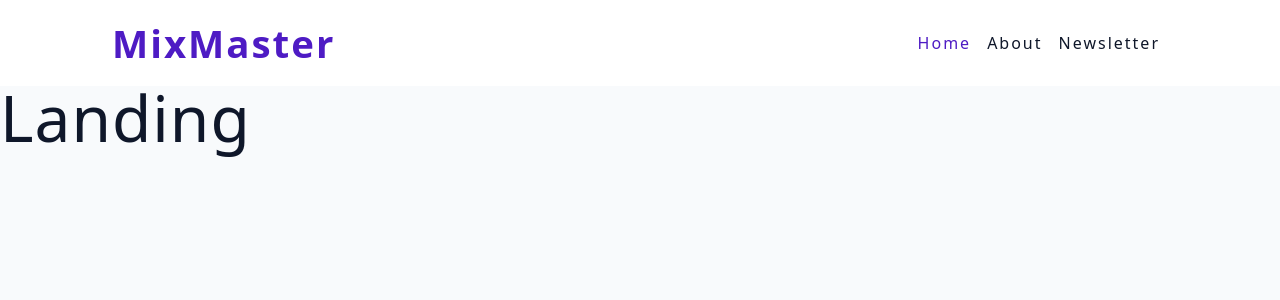
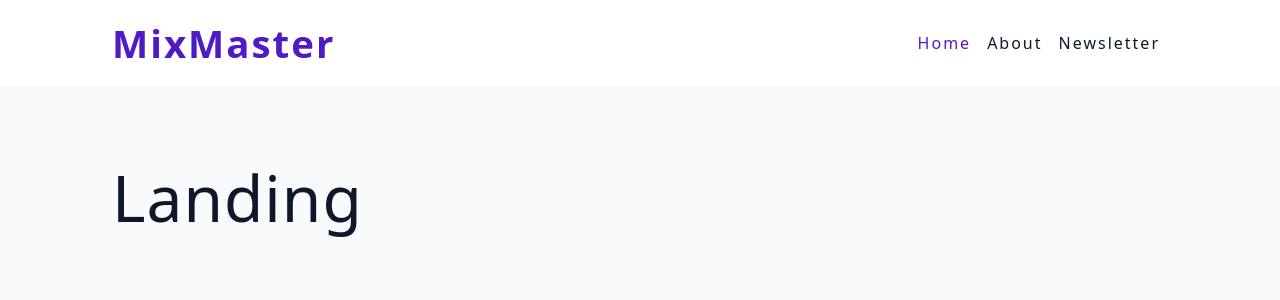
Before and after one commit to newdevmike22/mixmaster, a React (Vite) app in the folder mixx-master/: page / in a window 1280 px wide. Shown: the top 300 px of the page. Built offline with nearby package versions, Linux system fonts and the light colour scheme.

Commit message:
Branch 9
Branch 9 - Updating the main layout for the app's pages.

```diff
--- a/mixx-master/src/pages/HomeLayout.jsx
+++ b/mixx-master/src/pages/HomeLayout.jsx
@@ -5,7 +5,9 @@ const HomeLayout = () => {
     return (
         <>
             <Navbar/>
-            <Outlet/>
+            <section className="page">
+                <Outlet/>
+            </section>
         </>
     )
 }
```
